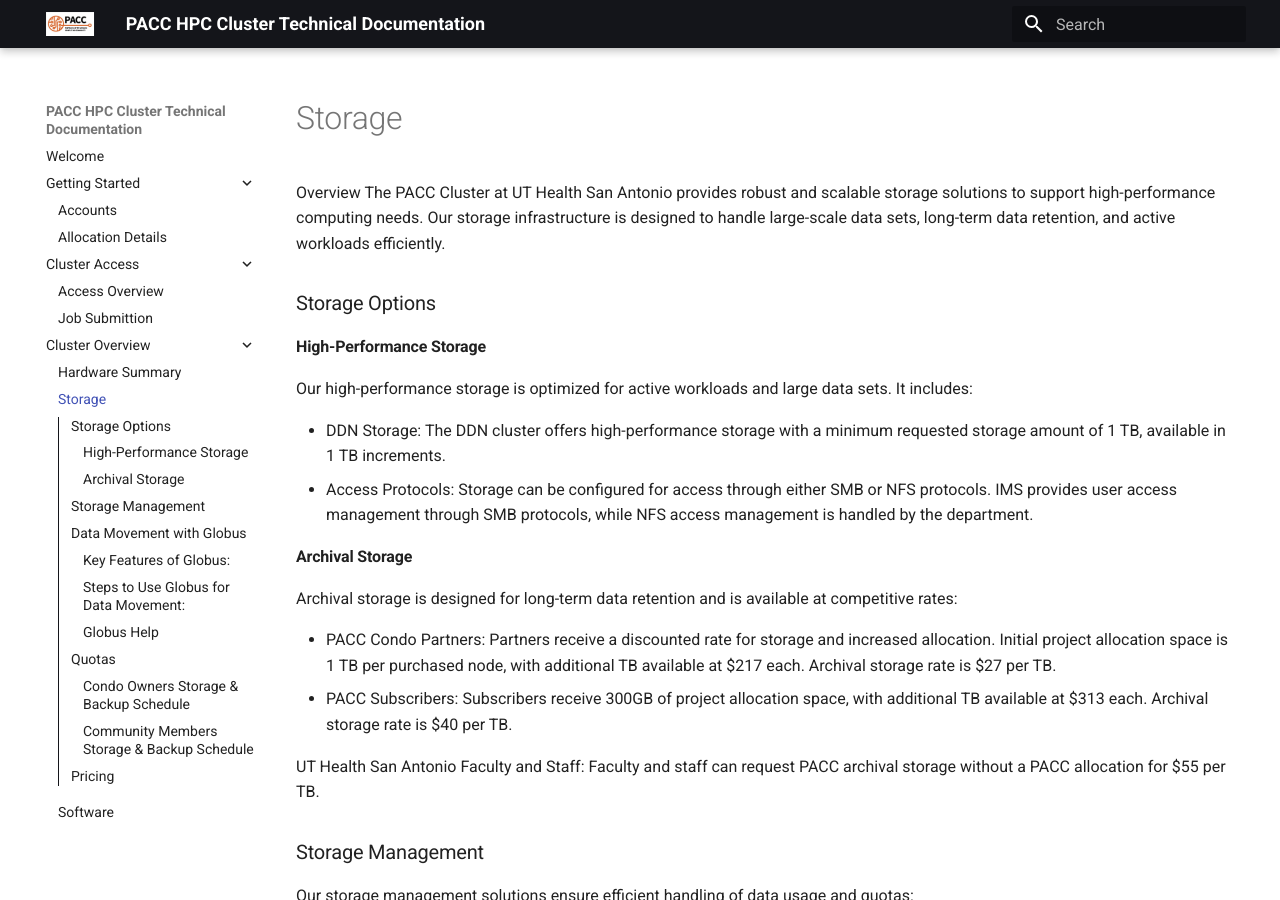
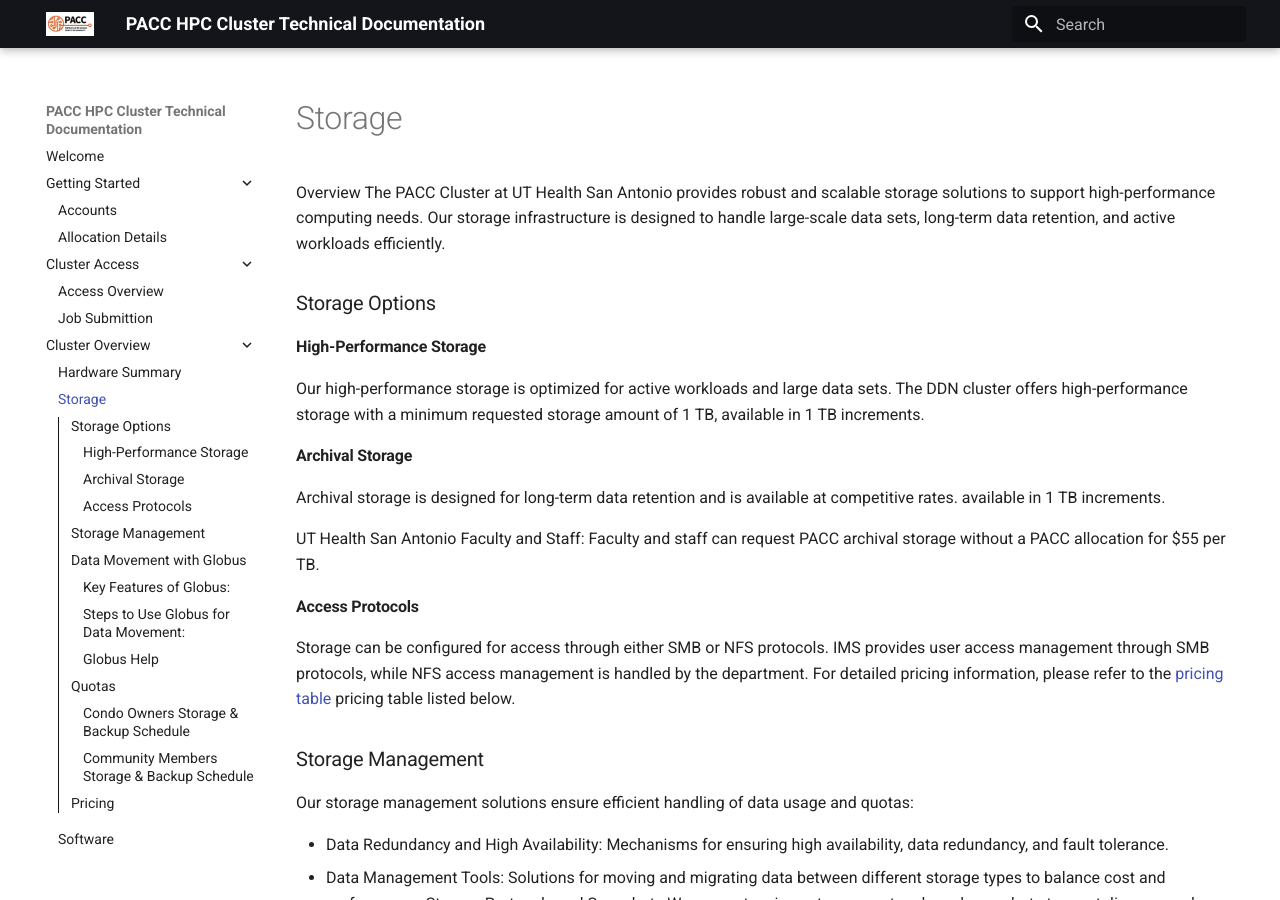
Before and after one commit to aprince-utcloud/Website, an MkDocs documentation site: the page built from docs/cluster/storage.md, in a window 1280 px wide and 900 px high. Built offline with MkDocs 1.6.1 and Material for MkDocs 9.7.7, drawn with Linux system fonts in a browser that asks for light colours.

Commit message:
updated storage pricing

```diff
--- a/docs/cluster/storage.md
+++ b/docs/cluster/storage.md
@@ -5,18 +5,16 @@ The PACC Cluster at UT Health San Antonio provides robust and scalable storage s
 
 ### Storage Options
 #### High-Performance Storage
-Our high-performance storage is optimized for active workloads and large data sets. It includes:
-
-* DDN Storage: The DDN cluster offers high-performance storage with a minimum requested storage amount of 1 TB, available in 1 TB increments.
-* Access Protocols: Storage can be configured for access through either SMB or NFS protocols. IMS provides user access management through SMB protocols, while NFS access management is handled by the department.
+Our high-performance storage is optimized for active workloads and large data sets. The DDN cluster offers high-performance storage with a minimum requested storage amount of 1 TB, available in 1 TB increments.
 
 #### Archival Storage
-Archival storage is designed for long-term data retention and is available at competitive rates:
-
-* PACC Condo Partners: Partners receive a discounted rate for storage and increased allocation. Initial project allocation space is 1 TB per purchased node, with additional TB available at $217 each. Archival storage rate is $27 per TB.
-* PACC Subscribers: Subscribers receive 300GB of project allocation space, with additional TB available at $313 each. Archival storage rate is $40 per TB.
+Archival storage is designed for long-term data retention and is available at competitive rates.  available in 1 TB increments.
 
 UT Health San Antonio Faculty and Staff: Faculty and staff can request PACC archival storage without a PACC allocation for $55 per TB.
+
+#### Access Protocols
+Storage can be configured for access through either SMB or NFS protocols. IMS provides user access management through SMB protocols, while NFS access management is handled by the department.
+For detailed pricing information, please refer to the [pricing table](#pricing) pricing table listed below.
 
 ### Storage Management
 Our storage management solutions ensure efficient handling of data usage and quotas:
```
